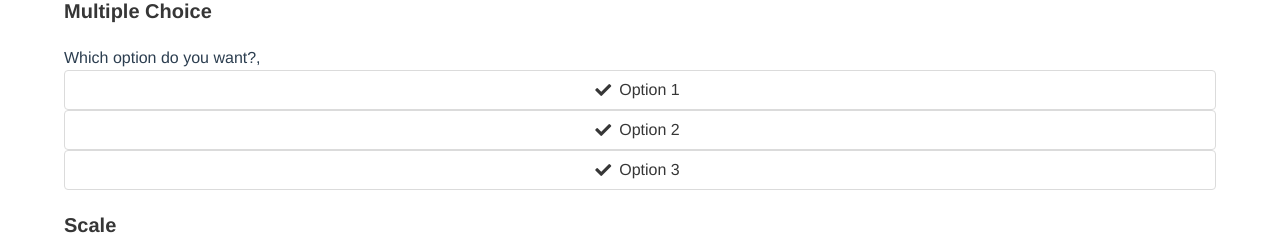
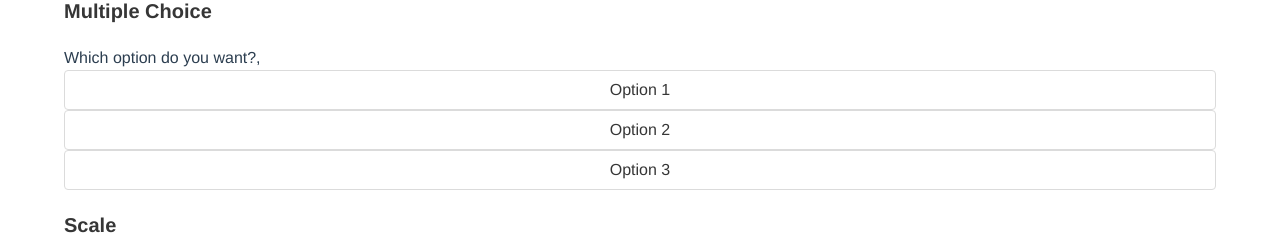
Before and after one commit to ryanhightower/honesto-prototype, a Vue app: page / in a window 1280 px wide. Shown: the part 275-515 px from the top of the page. Built offline with nearby package versions, Linux system fonts and the light colour scheme.

Commit message:
Use radio button instead of checkbox for multiple choice

```diff
--- a/src/components/QuestionMultipleChoice.vue
+++ b/src/components/QuestionMultipleChoice.vue
@@ -2,15 +2,14 @@
   <div class="question-open">
     {{ question }},
 
-    <b-checkbox-button
+    <b-radio-button
       v-for="choice in choices"
       :key="choice.value"
       v-model="value"
       :native-value="choice.value"
-      type="is-success">
-      <b-icon icon="check"></b-icon>
+      type="is-primary">
       <span>{{ choice.text }}</span>
-    </b-checkbox-button>
+    </b-radio-button>
   </div>
 </template>
 
```
